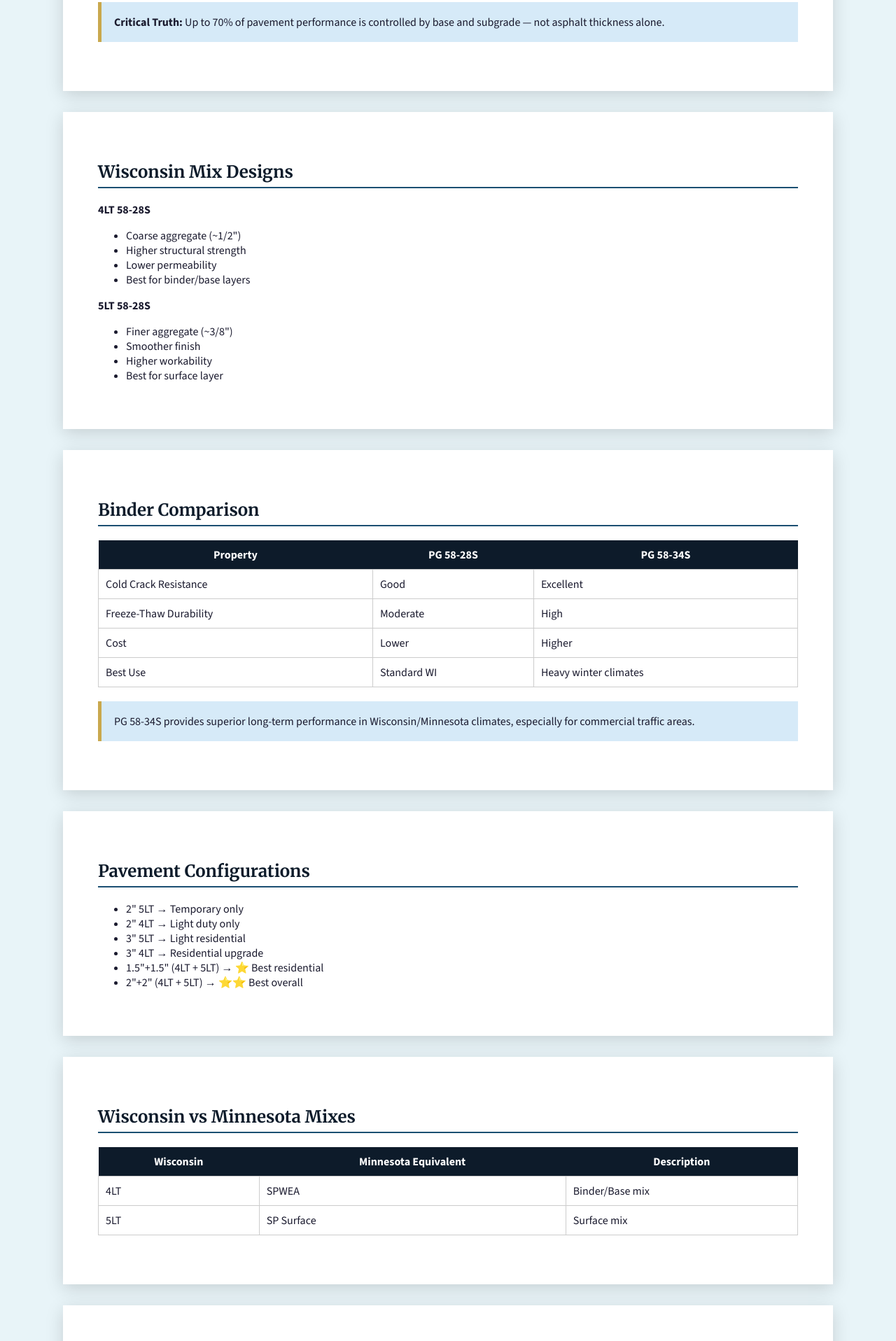
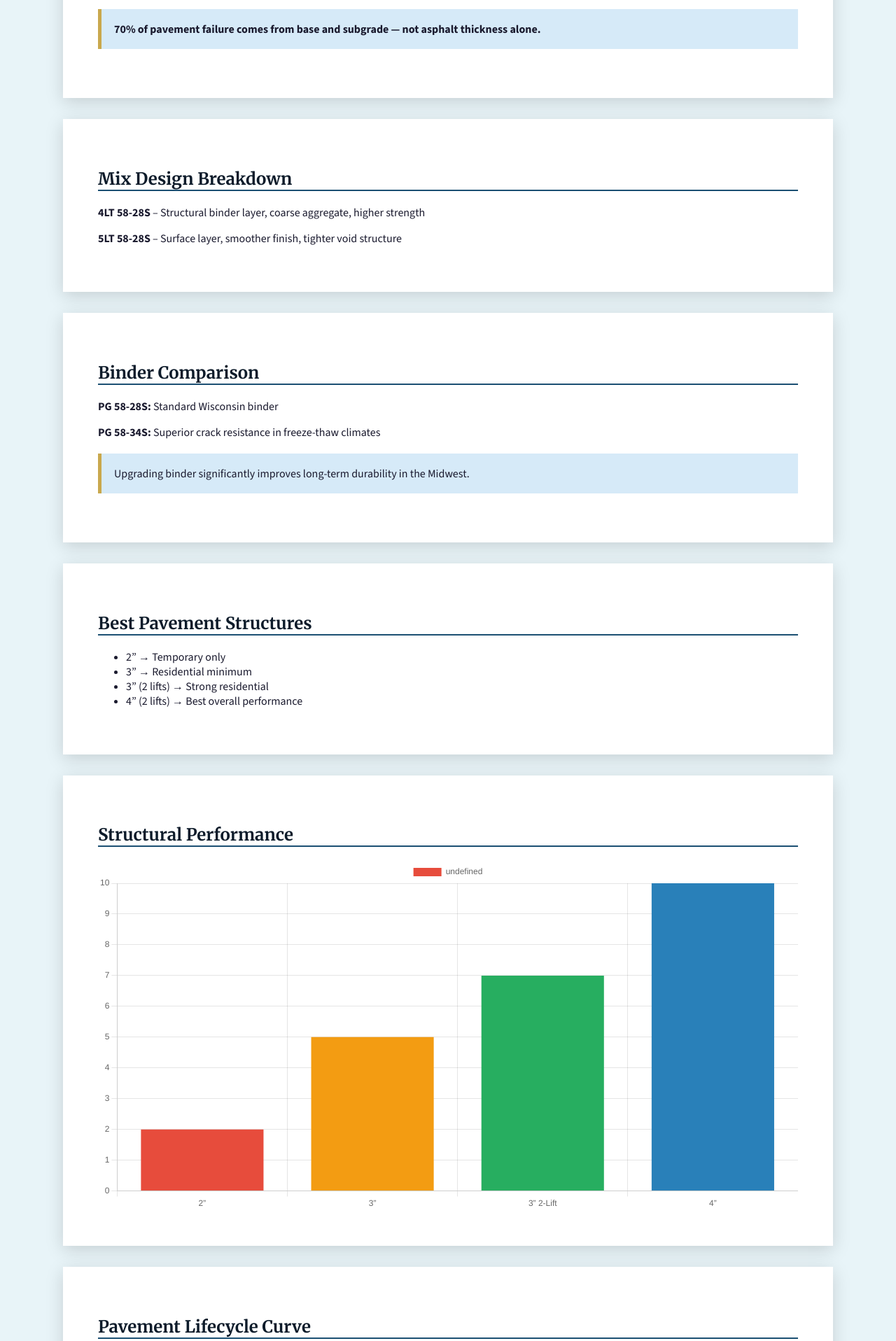
Before and after one commit to Jmand2010/amp-asphalt-guide, a plain HTML site: page index.html in a window 1280 px wide. Shown: the part 566-2482 px from the top of the page at 70% size. Drawn offline with nearby package versions, Linux system fonts and the light colour scheme.

Commit message:
Update index.html

```diff
--- a/index.html
+++ b/index.html
@@ -5,6 +5,7 @@
 <title>AMP Asphalt Engineering Guide</title>
 
 <link href="https://fonts.googleapis.com/css2?family=Merriweather:wght@300;700&family=Source+Sans+3:wght@300;400;600;700&display=swap" rel="stylesheet">
+<script src="https://cdn.jsdelivr.net/npm/chart.js"></script>
 
 <style>
 :root {
@@ -12,6 +13,11 @@
     --blue:#1b4f72;
     --sky:#d6eaf8;
     --gold:#c9a84c;
+
+    --c-2in:#e74c3c;
+    --c-3in:#f39c12;
+    --c-3in2lift:#27ae60;
+    --c-4in:#2980b9;
 }
 
 body {
@@ -21,7 +27,6 @@ body {
     color:#1a1a2e;
 }
 
-/* PAGE */
 .page {
     background:white;
     margin:30px auto;
@@ -30,7 +35,6 @@ body {
     box-shadow:0 6px 24px rgba(0,0,0,0.15);
 }
 
-/* TITLE */
 .title {
     background:var(--navy);
     color:white;
@@ -42,22 +46,12 @@ body {
     font-size:42px;
 }
 
-.subtitle {
-    opacity:0.7;
+h2 {
+    font-family:'Merriweather',serif;
+    color:var(--navy);
+    border-bottom:2px solid var(--blue);
 }
 
-/* HEADINGS */
-h1,h2 {
-    font-family:'Merriweather',serif;
-    color:var(--navy);
-}
-
-h2 {
-    border-bottom:2px solid var(--blue);
-    padding-bottom:6px;
-}
-
-/* CALLOUT */
 .highlight {
     background:var(--sky);
     padding:18px;
@@ -65,25 +59,6 @@ h2 {
     margin:20px 0;
 }
 
-/* TABLE */
-table {
-    width:100%;
-    border-collapse:collapse;
-    margin:20px 0;
-}
-
-th {
-    background:var(--navy);
-    color:white;
-    padding:10px;
-}
-
-td {
-    border:1px solid #ccc;
-    padding:10px;
-}
-
-/* FOOTER */
 .footer {
     background:var(--navy);
     color:white;
@@ -95,127 +70,127 @@ td {
 
 <body>
 
-<!-- TITLE PAGE -->
+<!-- TITLE -->
 <div class="title">
 <h1>AMP Asphalt Pavement Engineering Guide</h1>
-<div class="subtitle">
-Full Lifecycle • Mix Design • Structural Performance • 30-Year Analysis
+<p>30-Year Lifecycle • Mix Design • Structural Performance</p>
+</div>
+
+<!-- EXEC -->
+<div class="page">
+<h2>Executive Summary</h2>
+<p>This guide explains asphalt performance using real-world engineering principles and regional mix standards.</p>
+
+<div class="highlight">
+<strong>70% of pavement failure comes from base and subgrade — not asphalt thickness alone.</strong>
 </div>
 </div>
 
-<!-- EXECUTIVE -->
+<!-- MIX -->
 <div class="page">
-<h2>Executive Summary</h2>
+<h2>Mix Design Breakdown</h2>
 
-<p>This document provides a professional-grade comparison of asphalt pavement systems using Wisconsin mix designs and regional best practices.</p>
+<p><strong>4LT 58-28S</strong> – Structural binder layer, coarse aggregate, higher strength</p>
+<p><strong>5LT 58-28S</strong> – Surface layer, smoother finish, tighter void structure</p>
 
-<div class="highlight">
-<strong>Critical Truth:</strong> Up to 70% of pavement performance is controlled by base and subgrade — not asphalt thickness alone.
-</div>
-</div>
-
-<!-- MIXES -->
-<div class="page">
-<h2>Wisconsin Mix Designs</h2>
-
-<p><strong>4LT 58-28S</strong></p>
-<ul>
-<li>Coarse aggregate (~1/2")</li>
-<li>Higher structural strength</li>
-<li>Lower permeability</li>
-<li>Best for binder/base layers</li>
-</ul>
-
-<p><strong>5LT 58-28S</strong></p>
-<ul>
-<li>Finer aggregate (~3/8")</li>
-<li>Smoother finish</li>
-<li>Higher workability</li>
-<li>Best for surface layer</li>
-</ul>
 </div>
 
 <!-- BINDER -->
 <div class="page">
 <h2>Binder Comparison</h2>
 
-<table>
-<tr><th>Property</th><th>PG 58-28S</th><th>PG 58-34S</th></tr>
-<tr><td>Cold Crack Resistance</td><td>Good</td><td>Excellent</td></tr>
-<tr><td>Freeze-Thaw Durability</td><td>Moderate</td><td>High</td></tr>
-<tr><td>Cost</td><td>Lower</td><td>Higher</td></tr>
-<tr><td>Best Use</td><td>Standard WI</td><td>Heavy winter climates</td></tr>
-</table>
+<p><strong>PG 58-28S:</strong> Standard Wisconsin binder</p>
+<p><strong>PG 58-34S:</strong> Superior crack resistance in freeze-thaw climates</p>
 
 <div class="highlight">
-PG 58-34S provides superior long-term performance in Wisconsin/Minnesota climates, especially for commercial traffic areas.
+Upgrading binder significantly improves long-term durability in the Midwest.
 </div>
 </div>
 
-<!-- CONFIGS -->
+<!-- CONFIG -->
 <div class="page">
-<h2>Pavement Configurations</h2>
+<h2>Best Pavement Structures</h2>
 
 <ul>
-<li>2" 5LT → Temporary only</li>
-<li>2" 4LT → Light duty only</li>
-<li>3" 5LT → Light residential</li>
-<li>3" 4LT → Residential upgrade</li>
-<li>1.5"+1.5" (4LT + 5LT) → ⭐ Best residential</li>
-<li>2"+2" (4LT + 5LT) → ⭐⭐ Best overall</li>
+<li>2” → Temporary only</li>
+<li>3” → Residential minimum</li>
+<li>3” (2 lifts) → Strong residential</li>
+<li>4” (2 lifts) → Best overall performance</li>
 </ul>
 </div>
 
-<!-- WI VS MN -->
+<!-- CHARTS -->
 <div class="page">
-<h2>Wisconsin vs Minnesota Mixes</h2>
-
-<table>
-<tr><th>Wisconsin</th><th>Minnesota Equivalent</th><th>Description</th></tr>
-<tr><td>4LT</td><td>SPWEA</td><td>Binder/Base mix</td></tr>
-<tr><td>5LT</td><td>SP Surface</td><td>Surface mix</td></tr>
-</table>
+<h2>Structural Performance</h2>
+<canvas id="performanceChart"></canvas>
 </div>
 
-<!-- LIFECYCLE -->
 <div class="page">
-<h2>30-Year Pavement Lifecycle</h2>
+<h2>Pavement Lifecycle Curve</h2>
+<canvas id="lifecycleChart"></canvas>
+</div>
 
-<ul>
-<li>0–5 Years → Excellent</li>
-<li>5–10 Years → Minor cracking</li>
-<li>10–15 Years → Maintenance critical</li>
-<li>15–25 Years → Overlay phase</li>
-<li>25–30 Years → Reconstruction</li>
-</ul>
-
-<div class="highlight">
-Early maintenance saves 4–5x in long-term cost.
-</div>
+<div class="page">
+<h2>Cost vs Value</h2>
+<canvas id="costChart"></canvas>
 </div>
 
 <!-- ARTICLE -->
 <div class="page">
 <h2>Why Cheap Asphalt Costs More</h2>
-
-<p>Thin pavement systems fail rapidly due to structural fatigue and moisture infiltration. While initial costs are lower, repeated replacement cycles result in significantly higher lifecycle cost.</p>
-
-<p>Investing in proper thickness and structure reduces long-term expenses and improves performance.</p>
+<p>Thin pavement fails quickly due to structural fatigue and water intrusion. Lower upfront cost results in higher lifecycle cost.</p>
 </div>
 
 <!-- DISCLAIMER -->
 <div class="page">
 <h2>Engineering Disclaimer</h2>
-
-<p>This document is for informational purposes only. Pavement performance depends on subgrade conditions, drainage, traffic loading, and construction practices. Final design should be verified by a qualified professional.</p>
+<p>This document is for informational purposes only. Performance depends on subgrade, drainage, traffic, and installation quality.</p>
 </div>
 
-<!-- FINAL -->
+<!-- FOOTER -->
 <div class="footer">
 <h2>AMP Asphalt Maintenance & Paving</h2>
 <p>35 Years Strong</p>
 <p>Spring Valley, WI • (715) 778-5040</p>
 </div>
 
+<script>
+
+new Chart(document.getElementById('performanceChart'), {
+type:'bar',
+data:{
+labels:['2”','3”','3” 2-Lift','4”'],
+datasets:[{
+data:[2,5,7,10],
+backgroundColor:['#e74c3c','#f39c12','#27ae60','#2980b9']
+}]
+}
+});
+
+new Chart(document.getElementById('lifecycleChart'), {
+type:'line',
+data:{
+labels:['0','5','10','15','20','25','30'],
+datasets:[
+{label:'2”',data:[100,70,40,20,10,5,0],borderColor:'#e74c3c'},
+{label:'3”',data:[100,85,70,50,30,15,5],borderColor:'#f39c12'},
+{label:'4”',data:[100,95,85,75,60,45,30],borderColor:'#2980b9'}
+]
+}
+});
+
+new Chart(document.getElementById('costChart'), {
+type:'bar',
+data:{
+labels:['2”','3”','4”'],
+datasets:[
+{label:'Initial Cost',data:[1,1.5,2],backgroundColor:'#95a5a6'},
+{label:'Lifecycle Cost',data:[5,3,2.2],backgroundColor:'#2c3e50'}
+]
+}
+});
+
+</script>
+
 </body>
 </html>
```
